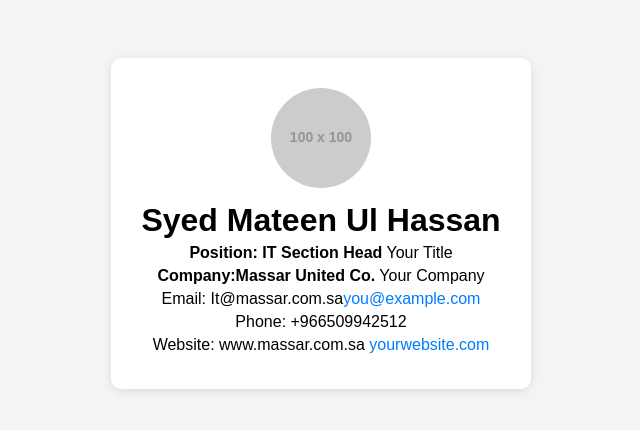
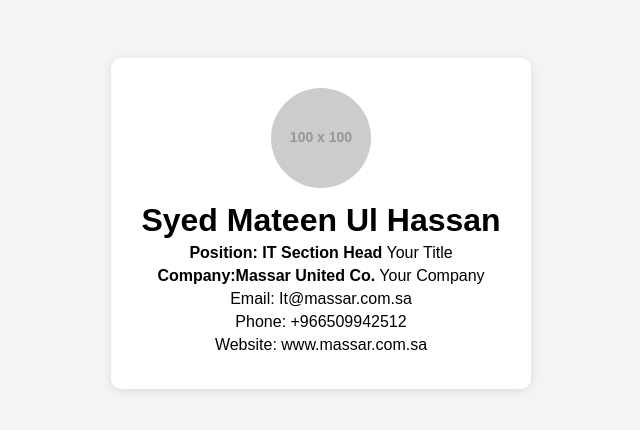
Before and after one commit to MassarUnitedIT/DigitalBusniessCard.github.io, a plain HTML site: page index.html in a window 1280 px wide. Shown: the whole page, without its empty margins (319-959 px from the left). Drawn offline with Linux system fonts and the light colour scheme; placeholder pictures from the web are drawn by us.

Commit message:
index.html

```diff
--- a/index.html
+++ b/index.html
@@ -40,9 +40,9 @@
     <h1>Syed Mateen Ul Hassan</h1>
     <p><strong>Position: IT Section Head</strong> Your Title</p>
     <p><strong>Company:Massar United Co.</strong> Your Company</p>
-    <p>Email: It@massar.com.sa<a href="mailto:you@example.com">you@example.com</a></p>
+    <p>Email: It@massar.com.sa</p>
     <p>Phone: +966509942512</p>
-    <p>Website: www.massar.com.sa <a href="https://yourwebsite.com" target="_blank">yourwebsite.com</a></p>
+    <p>Website: www.massar.com.sa</p>
   </div>
 </body>
 </html>
```
